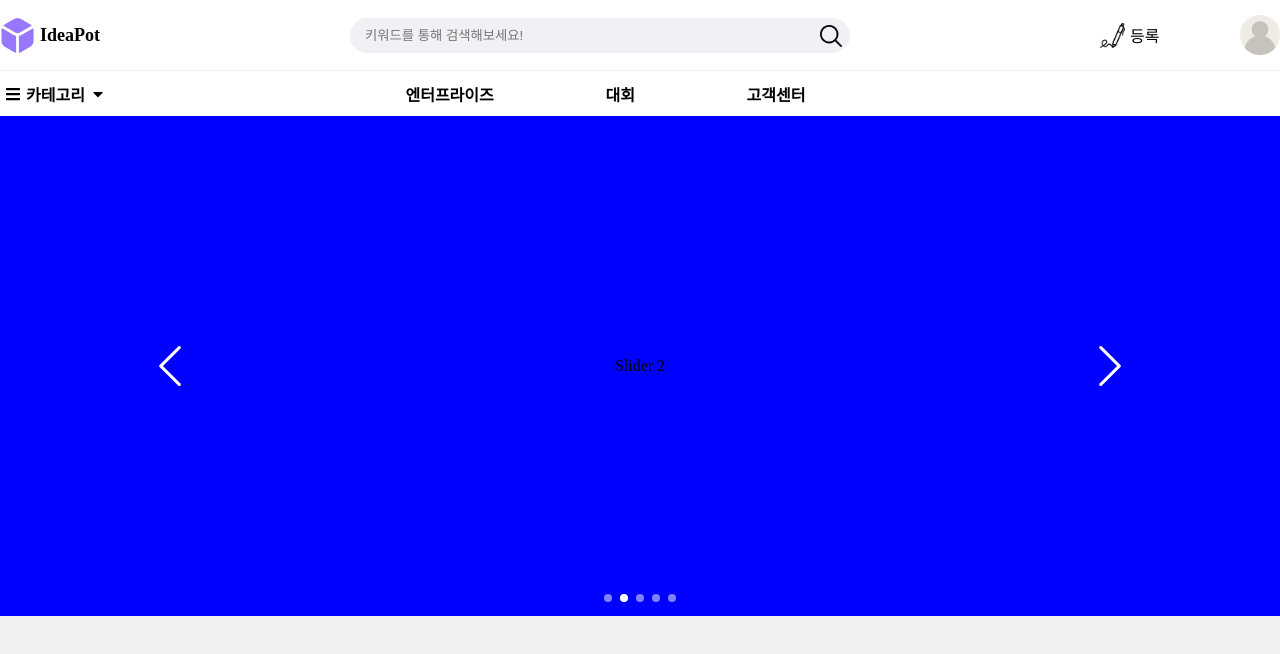
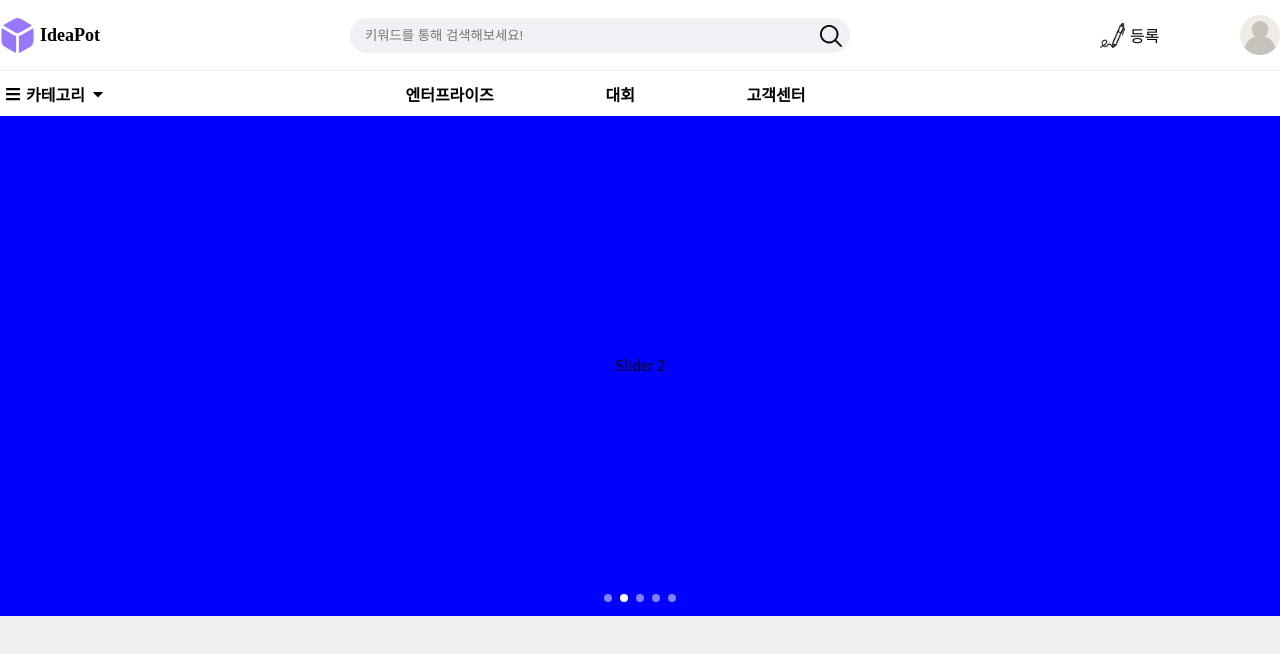
Before and after one commit to Brain-Compiler/ideapot-Frontend, a React (Create React App) app: page / in a window 1280 px wide. Shown: the top 654 px of the page. Built offline with nearby package versions, Linux system fonts and the light colour scheme.

Commit message:
Edit Swiper Styles

```diff
--- a/src/components/Main/Swiper/Swiper.scss
+++ b/src/components/Main/Swiper/Swiper.scss
@@ -48,8 +48,8 @@
   .slider-btn {
     position: absolute;
     display: flex;
-    justify-content: space-around;
-    width: 100%;
+    justify-content: space-between;
+    width: $width-base;
     z-index: 2;
 
     div {
```
